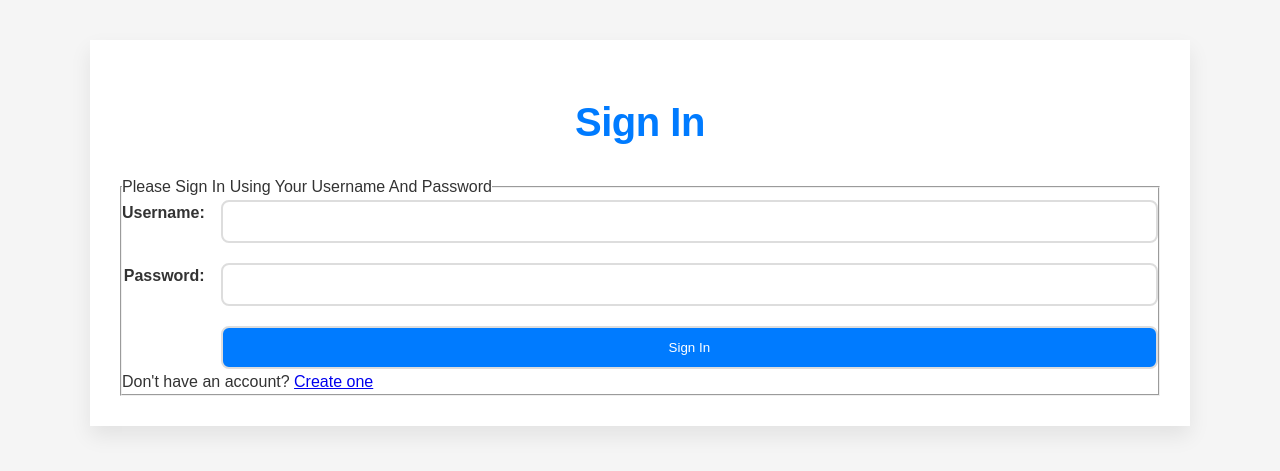
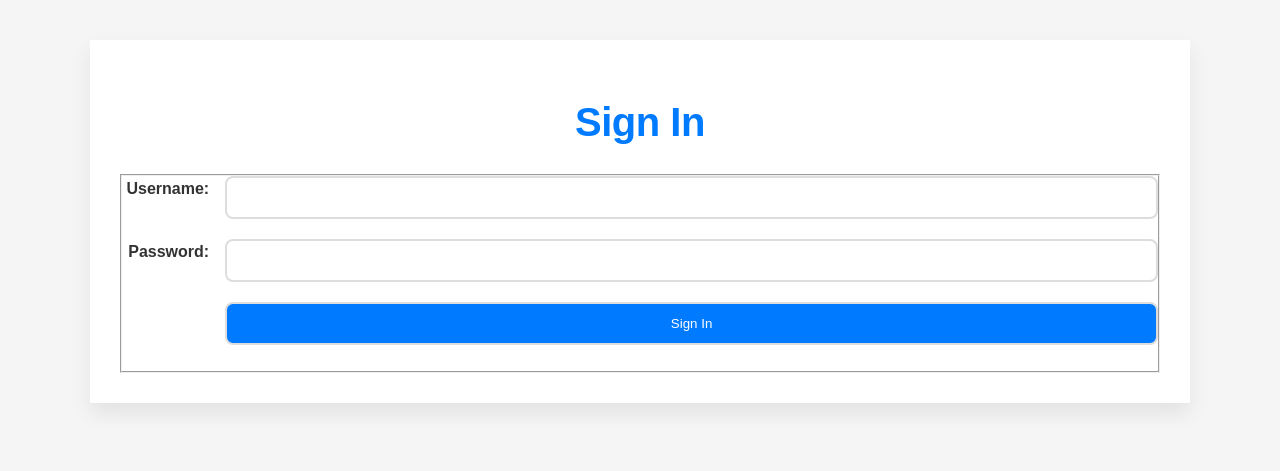
Before and after one commit to Josh-Lawson/cosc349-assignment1, a PHP site: page /sign_in.php in a window 1280 px wide. Shown: the top 471 px of the page. Run offline with PHP 8.4, Linux system fonts and the light colour scheme.

Commit message:
workaround for admin sign in bug #1

```diff
--- a/www/common/sign_in.php
+++ b/www/common/sign_in.php
@@ -1,29 +1,40 @@
 <html>
+
 <head>
     <meta http-equiv="Content-Type" content="text/html; charset=UTF-8">
-        <link rel="stylesheet" href="style/style.css"/>
+    <link rel="stylesheet" href="style/style.css" />
     <title>Sign In Page</title>
 </head>
+
 <body>
     <main>
 
-            <h1>Sign In</h1>
+        <h1>
+            <?php echo $_SERVER['SERVER_PORT'] == 8081 ? "Admin Sign In" : "Sign In" ?>
+        </h1>
 
-            <fieldset>
+        <?php if ($_SERVER['SERVER_PORT'] == 8081): ?>
+            <h3>Please use your admin credentials to sign in to the admin interface</h3><br <?php endif; ?> <fieldset>
 
-                <legend>Please Sign In Using Your Username And Password</legend>
+        <?php if ($_SERVER['SERVER_PORT'] == 8080): ?>
+            <legend>&nbsp;Please Sign In Using Your Username And Password</legend><br>
+        <?php endif; ?>
 
 
         <form action="authenticate.php" method="POST">
 
-                    <label for="username">Username:</label><input type="text" id="username" name="username" required pattern="[a-zA-Z0-9]{5,}" title="Username must be alphanumeric and at least 5 characters.">
-                    <label for="password">Password:</label><input type="password" id="password" name="password" required pattern=".{8,}" title="Password must be at least 8 characters.">
+            <label for="username">&nbsp;Username:</label><input type="text" id="username" name="username" required
+                pattern="[a-zA-Z0-9]{5,}" title="Username must be alphanumeric and at least 5 characters.">
+            <label for="password">&nbsp;Password:</label><input type="password" id="password" name="password" required
+                pattern=".{8,}" title="Password must be at least 8 characters.">
             <button type="submit">Sign In</button>
-                </form>
-
-                <p>Don't have an account? <a href="create_account.php">Create one</a></p>
+        </form><br>
+        <?php if ($_SERVER['SERVER_PORT'] == 8080): ?>
+            <p>&nbsp;Don't have an account? <a href="create_account.php">Create one</a></p>
+        <?php endif; ?>
         </fieldset>
 
     </main>
 </body>
+
 </html>
```
Lines whose indentation alone changed are shown as unchanged.
